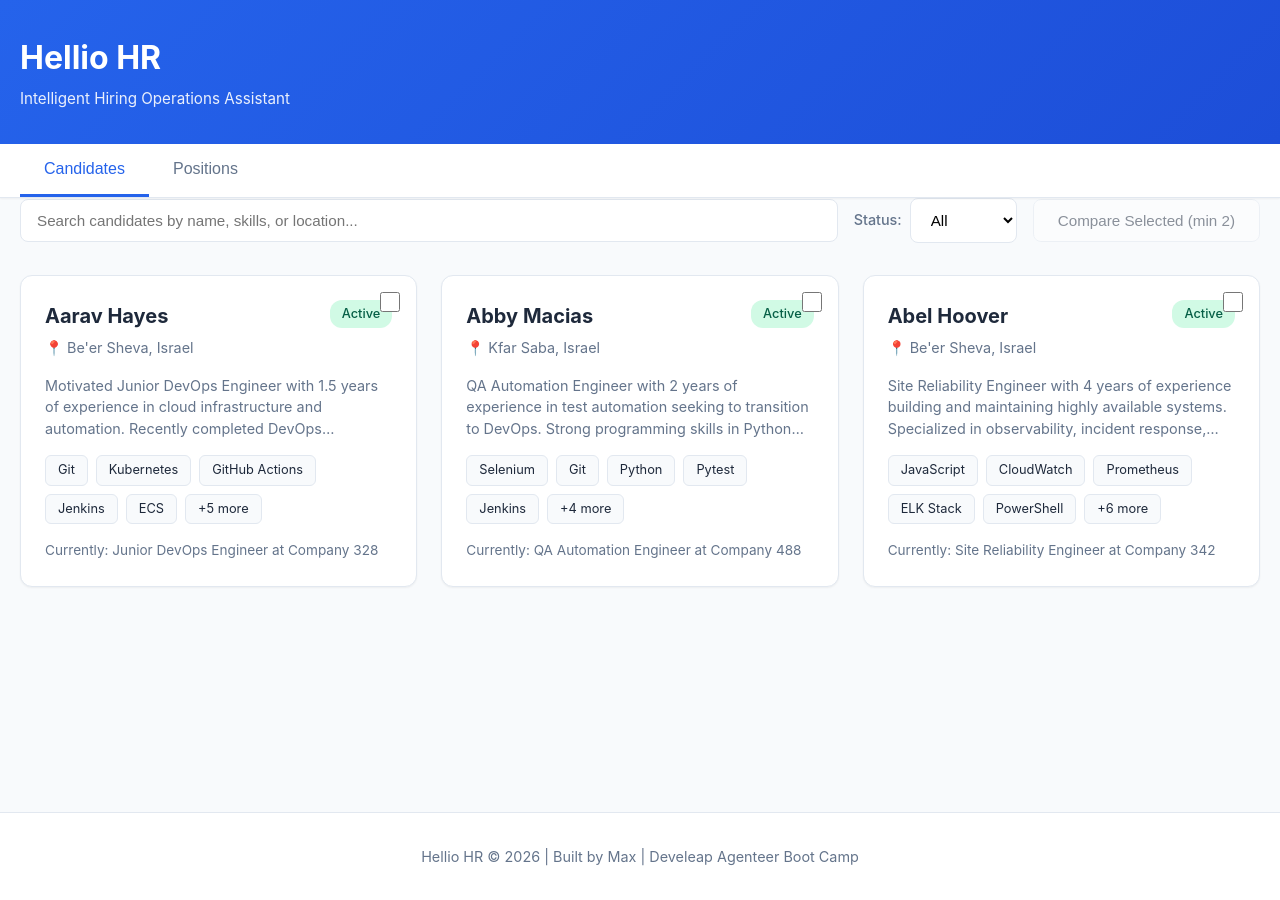
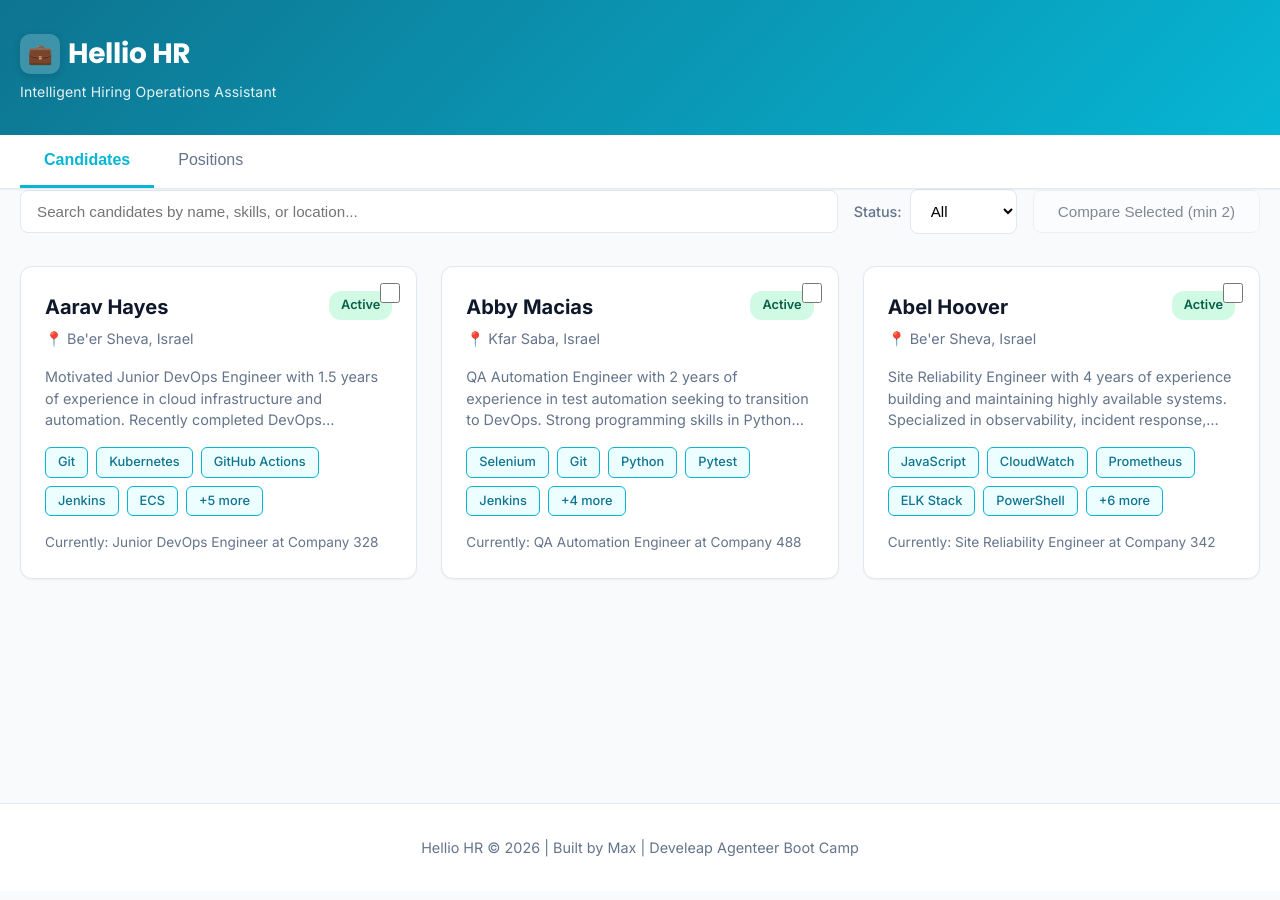
Before and after one commit to maxopsdeveleap/helio, a plain HTML site: page public/index.html in a window 1280 px wide. Drawn offline with Linux system fonts and the light colour scheme.

Commit message:
Improve UI design with professional HR styling
- Add Inter and Poppins fonts for modern typography
- Update color scheme to cyan/teal theme (professional HR industry standard)
- Add gradient header with white text
- Update skill tags and badges with new color scheme
- Add briefcase logo icon
- Improve hover effects and transitions
- Create .claude/claude.md with project work rules

```diff
--- a/public/css/styles.css
+++ b/public/css/styles.css
@@ -1,3 +1,6 @@
+/* Google Fonts Import */
+@import url('https://fonts.googleapis.com/css2?family=Inter:wght@400;500;600;700&family=Poppins:wght@600;700&display=swap');
+
 /* Global Styles */
 * {
     margin: 0;
@@ -6,24 +9,30 @@
 }
 
 :root {
-    --primary-color: #2563eb;
-    --primary-hover: #1d4ed8;
+    --primary-color: #0e7490;
+    --primary-hover: #155e75;
+    --accent-color: #06b6d4;
+    --accent-hover: #0891b2;
     --secondary-color: #64748b;
     --success-color: #10b981;
     --warning-color: #f59e0b;
     --danger-color: #ef4444;
     --bg-color: #f8fafc;
     --card-bg: #ffffff;
-    --text-primary: #1e293b;
+    --text-primary: #0f172a;
     --text-secondary: #64748b;
     --border-color: #e2e8f0;
+    --header-bg: linear-gradient(135deg, #0e7490, #06b6d4);
+    --logo-gradient-start: #06b6d4;
+    --logo-gradient-end: #0891b2;
     --shadow-sm: 0 1px 2px 0 rgba(0, 0, 0, 0.05);
     --shadow-md: 0 4px 6px -1px rgba(0, 0, 0, 0.1);
     --shadow-lg: 0 10px 15px -3px rgba(0, 0, 0, 0.1);
+    --shadow-xl: 0 20px 25px -5px rgba(0, 0, 0, 0.1);
 }
 
 body {
-    font-family: -apple-system, BlinkMacSystemFont, 'Segoe UI', Roboto, Oxygen, Ubuntu, Cantarell, sans-serif;
+    font-family: 'Inter', -apple-system, BlinkMacSystemFont, 'Segoe UI', Roboto, Oxygen, Ubuntu, Cantarell, sans-serif;
     background-color: var(--bg-color);
     color: var(--text-primary);
     line-height: 1.6;
@@ -37,21 +46,42 @@ body {
 
 /* Header */
 header {
-    background: linear-gradient(135deg, var(--primary-color), var(--primary-hover));
+    background: var(--header-bg);
     color: white;
     padding: 2rem 0;
     box-shadow: var(--shadow-md);
+    border-bottom: none;
 }
 
 header h1 {
-    font-size: 2rem;
+    font-family: 'Poppins', sans-serif;
+    font-size: 1.75rem;
     font-weight: 700;
     margin-bottom: 0.25rem;
+    letter-spacing: -0.3px;
+    display: flex;
+    align-items: center;
+    gap: 0.5rem;
+    color: white;
+}
+
+header h1 .logo-icon {
+    display: inline-flex;
+    align-items: center;
+    justify-content: center;
+    width: 40px;
+    height: 40px;
+    background: rgba(255, 255, 255, 0.2);
+    border-radius: 10px;
+    font-size: 1.25rem;
+    box-shadow: 0 2px 8px rgba(0, 0, 0, 0.15);
 }
 
 header .tagline {
-    font-size: 0.95rem;
-    opacity: 0.9;
+    font-size: 0.875rem;
+    font-weight: 400;
+    color: rgba(255, 255, 255, 0.9);
+    letter-spacing: 0.2px;
 }
 
 /* Navigation */
@@ -88,8 +118,9 @@ header .tagline {
 }
 
 .nav-btn.active {
-    color: var(--primary-color);
-    border-bottom-color: var(--primary-color);
+    color: var(--accent-color);
+    border-bottom-color: var(--accent-color);
+    font-weight: 600;
 }
 
 /* Main Content */
@@ -183,14 +214,17 @@ main {
     border: none;
     border-radius: 8px;
     font-size: 0.95rem;
-    font-weight: 500;
+    font-weight: 600;
     color: white;
     cursor: pointer;
-    transition: background 0.2s;
+    transition: all 0.3s cubic-bezier(0.25, 0.1, 0.25, 1);
+    box-shadow: var(--shadow-sm);
 }
 
 .primary-btn:hover {
     background: var(--primary-hover);
+    box-shadow: var(--shadow-md);
+    transform: translateY(-2px);
 }
 
 /* Card Grid */
@@ -213,14 +247,16 @@ main {
 }
 
 .candidate-card:hover {
-    box-shadow: var(--shadow-md);
-    border-color: var(--primary-color);
-    transform: translateY(-2px);
+    box-shadow: var(--shadow-lg);
+    border-color: var(--accent-color);
+    transform: translateY(-3px);
 }
 
 .candidate-card.selected {
-    border-color: var(--primary-color);
-    background: #eff6ff;
+    border-color: var(--accent-color);
+    border-width: 2px;
+    background: #ecfeff;
+    box-shadow: var(--shadow-md);
 }
 
 .candidate-card-header {
@@ -253,6 +289,7 @@ main {
 .status-badge.active {
     background: #d1fae5;
     color: #065f46;
+    font-weight: 600;
 }
 
 .status-badge.inactive {
@@ -280,11 +317,12 @@ main {
 
 .skill-tag {
     padding: 0.25rem 0.75rem;
-    background: var(--bg-color);
-    border: 1px solid var(--border-color);
+    background: #ecfeff;
+    border: 1px solid #06b6d4;
     border-radius: 6px;
     font-size: 0.8rem;
-    color: var(--text-primary);
+    font-weight: 500;
+    color: #0e7490;
 }
 
 .candidate-card .experience {
@@ -373,10 +411,11 @@ main {
 .experience-item,
 .education-item {
     margin-bottom: 1.5rem;
-    padding: 1rem;
+    padding: 1.25rem;
     background: var(--bg-color);
     border-radius: 8px;
-    border-left: 3px solid var(--primary-color);
+    border-left: 4px solid var(--primary-color);
+    box-shadow: var(--shadow-sm);
 }
 
 .experience-item h4,
@@ -468,12 +507,15 @@ main {
     color: white;
     text-decoration: none;
     border-radius: 8px;
-    font-weight: 500;
-    transition: background 0.2s;
+    font-weight: 600;
+    transition: all 0.3s cubic-bezier(0.25, 0.1, 0.25, 1);
+    box-shadow: var(--shadow-sm);
 }
 
 .cv-link:hover {
     background: var(--primary-hover);
+    box-shadow: var(--shadow-md);
+    transform: translateY(-2px);
 }
 
 /* Comparison View */
@@ -510,9 +552,9 @@ main {
 }
 
 .position-card:hover {
-    box-shadow: var(--shadow-md);
-    border-color: var(--primary-color);
-    transform: translateY(-2px);
+    box-shadow: var(--shadow-lg);
+    border-color: var(--accent-color);
+    transform: translateY(-3px);
 }
 
 .position-card-header {
@@ -543,16 +585,19 @@ main {
 .urgency-badge.critical {
     background: #fee2e2;
     color: #991b1b;
+    font-weight: 700;
 }
 
 .urgency-badge.high {
     background: #fed7aa;
     color: #9a3412;
+    font-weight: 600;
 }
 
 .urgency-badge.medium {
     background: #fef3c7;
     color: #92400e;
+    font-weight: 600;
 }
 
 .urgency-badge.low {
@@ -607,14 +652,16 @@ main {
     left: 0;
     color: var(--success-color);
     font-weight: bold;
+    font-size: 1.1rem;
 }
 
 .responsibilities-list li:before {
     content: "•";
     position: absolute;
     left: 0;
-    color: var(--primary-color);
+    color: var(--accent-color);
     font-weight: bold;
+    font-size: 1.3rem;
 }
 
 .info-grid {
@@ -625,9 +672,16 @@ main {
 }
 
 .info-item {
-    padding: 1rem;
+    padding: 1.25rem;
     background: var(--bg-color);
     border-radius: 8px;
+    border: 1px solid var(--border-color);
+    transition: all 0.2s;
+}
+
+.info-item:hover {
+    border-color: var(--accent-color);
+    box-shadow: var(--shadow-sm);
 }
 
 .info-item label {
--- a/public/index.html
+++ b/public/index.html
@@ -9,7 +9,10 @@
 <body>
     <header>
         <div class="container">
-            <h1>Hellio HR</h1>
+            <h1>
+                <span class="logo-icon">💼</span>
+                Hellio HR
+            </h1>
             <p class="tagline">Intelligent Hiring Operations Assistant</p>
         </div>
     </header>
```
Also changed, not shown: 1 other file.
